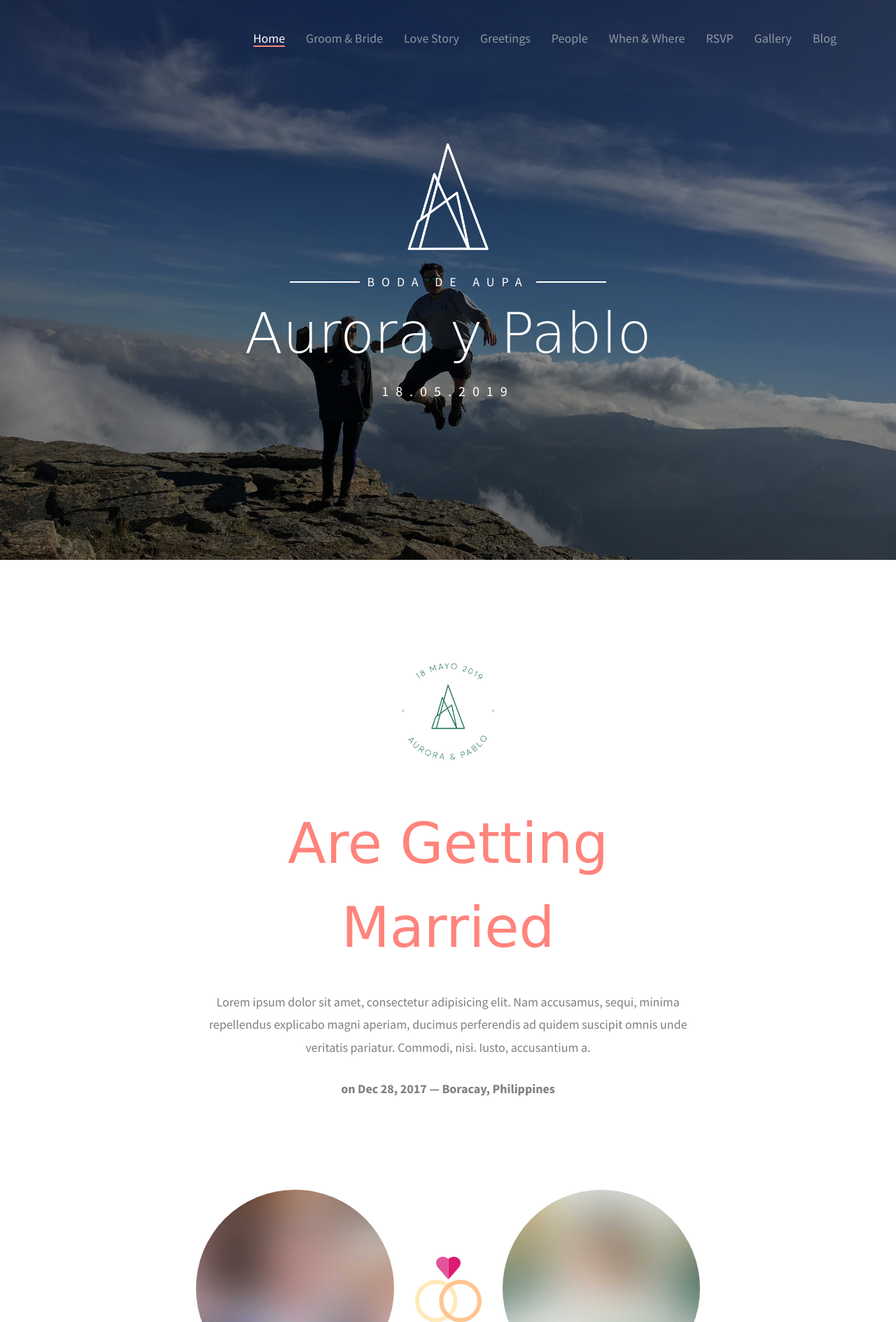
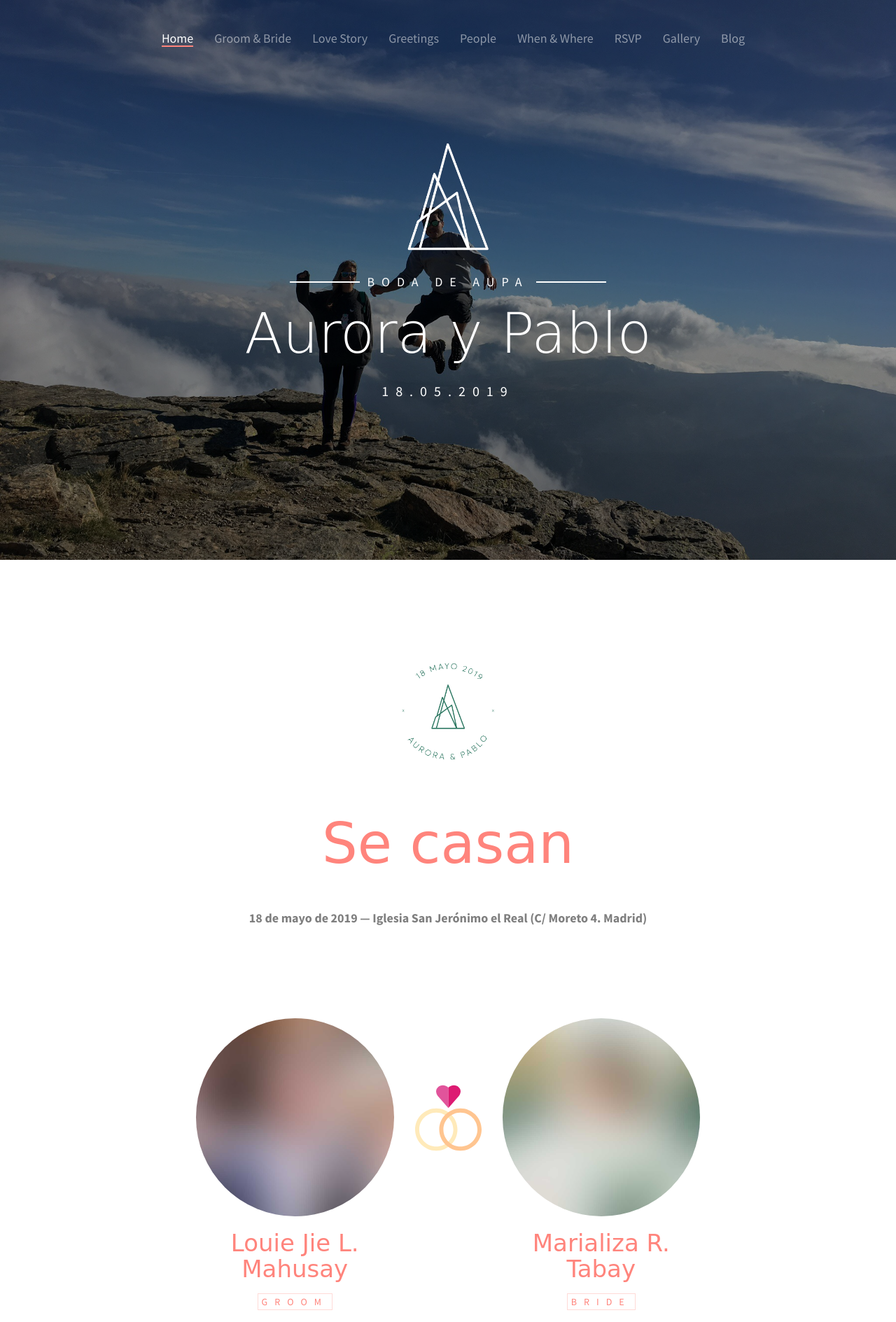
Before and after one commit to juan-fernandez/wedding-pablo, a Django app: page / in a window 1280 px wide. Shown: the top 1889 px of the page at 70% size. Run offline with Django 3.2, Linux system fonts and the light colour scheme; some libraries are stand-ins or nearby versions; some web fonts are replaced.

Commit message:
style changes

```diff
--- /dev/null
+++ b/wedding/static/css/custom-styles.css
@@ -0,0 +1,3 @@
+.pablo-aurora-bg {
+  background-position: 50% 50% !important;
+}
--- a/wedding/static/css/style.css
+++ b/wedding/static/css/style.css
@@ -204,6 +204,8 @@ h1, h2, h3, h4, h5, h6 {
   -moz-border-radius: 0px;
   -ms-border-radius: 0px;
   border-radius: 0px;
+  display: flex;
+  justify-content: center;
 }
 @media screen and (max-width: 768px) {
   #qbootstrap-header .navbar-default {
--- a/wedding/templates/index.html
+++ b/wedding/templates/index.html
@@ -46,6 +46,7 @@
 	<link rel="stylesheet" href="{% static "css/bootstrap.css" %}">
 
 	<link rel="stylesheet" href="{% static "css/style.css" %}">
+	<link rel="stylesheet" href="{% static "css/custom-styles.css" %}">
 
 	<!-- Modernizr JS -->
 	<script src="{% static "js/modernizr-2.6.2.min.js" %}"></script>
@@ -80,7 +81,7 @@
 
 	<div class="qbootstrap-hero" data-section="home">
 		<div class="qbootstrap-overlay"></div>
-		<div class="qbootstrap-cover text-center" data-stellar-background-ratio="0.5" style="background-image: url(/static/images/foto_fondo.JPG);">
+		<div class="qbootstrap-cover text-center pablo-aurora-bg" data-stellar-background-ratio="0.5" style="background-image: url(/static/images/foto_fondo.JPG);">
 			<div class="display-t">
 				<div class="display-tc">
 					<div class="container">
@@ -104,9 +105,8 @@
 				<div class="col-md-8 col-md-offset-2 animate-box">
 					<div class="col-md-12 text-center section-heading svg-sm colored">
 						<img src="{% static "images/AUPA-LOGO-01.png" %}" class="svg" alt="">
-						<h2>Are Getting Married</h2>
-						<p>Lorem ipsum dolor sit amet, consectetur adipisicing elit. Nam accusamus, sequi, minima repellendus explicabo magni aperiam, ducimus perferendis ad quidem suscipit omnis unde veritatis pariatur. Commodi, nisi. Iusto, accusantium a.</p>
-						<p><strong>on Dec 28, 2017 &mdash; Boracay, Philippines</strong></p>
+						<h2>Se casan</h2>
+						<p><strong>18 de mayo de 2019 &mdash; Iglesia San Jerónimo el Real (C/  Moreto 4. Madrid)</strong></p>
 					</div>
 				</div>
 			</div>
```
